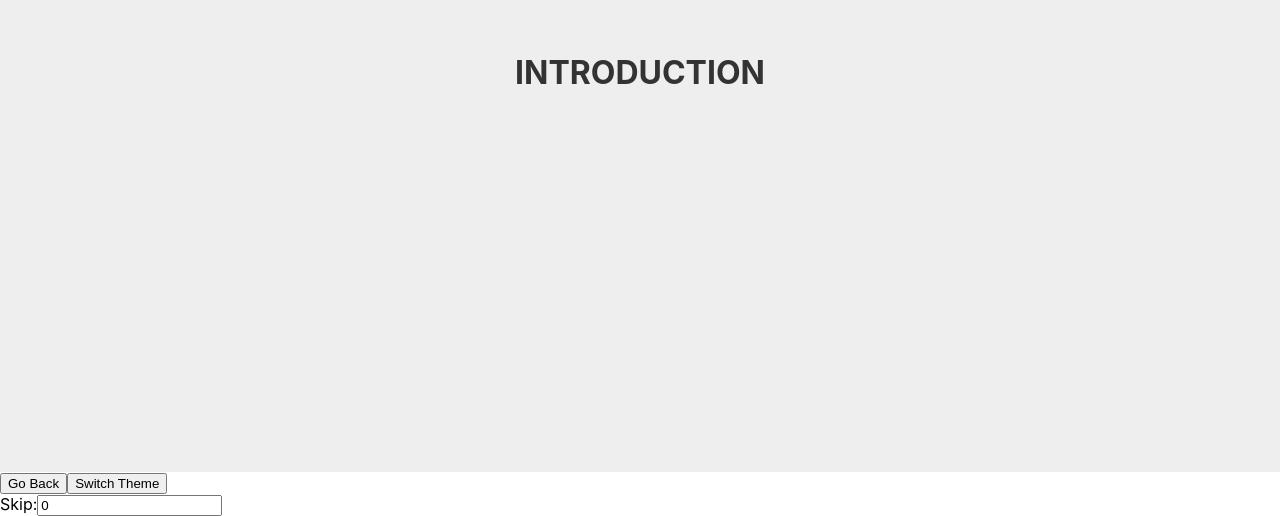
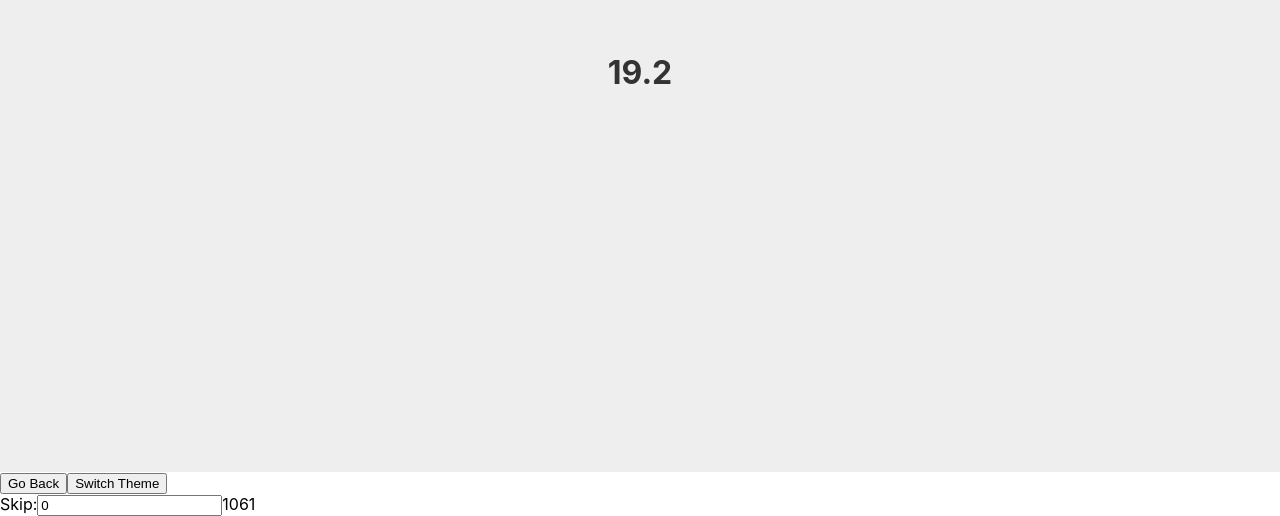
Before and after one commit to dev-mirzabicer/speedreader, a React (Create React App) app: page / in a window 1280 px wide. Shown: the part 328-844 px from the top of the page. Built offline with nearby package versions, Linux system fonts and the light colour scheme.

Commit message:
change text and add length shower

```diff
--- a/src/SpeedReader.js
+++ b/src/SpeedReader.js
@@ -93,6 +93,7 @@ const SpeedReader = ({ text, wordsPerMinute, theme }) => {
               value={currentIndex}
               onChange={(e) => setCurrentIndex(parseInt(e.target.value))}
             ></input>
+            {words.length}
           </label>
         </form>
       </div>
```
Also changed, not shown: src/text.txt.
